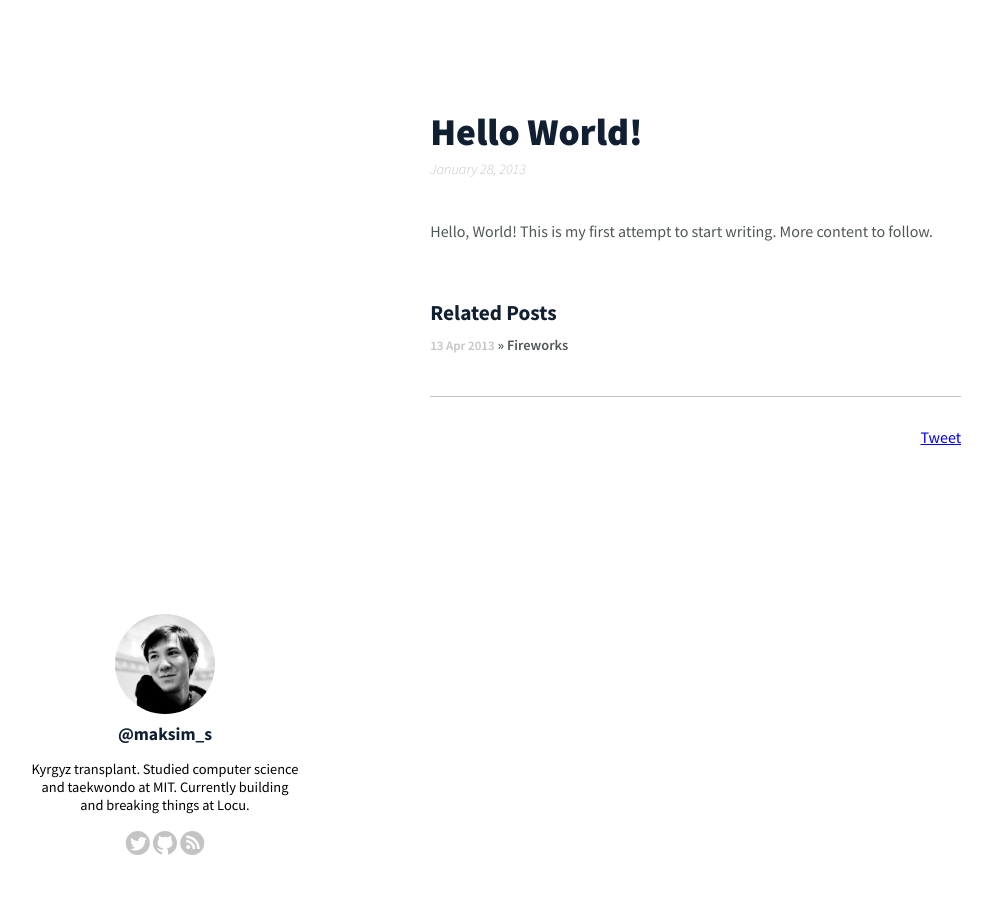
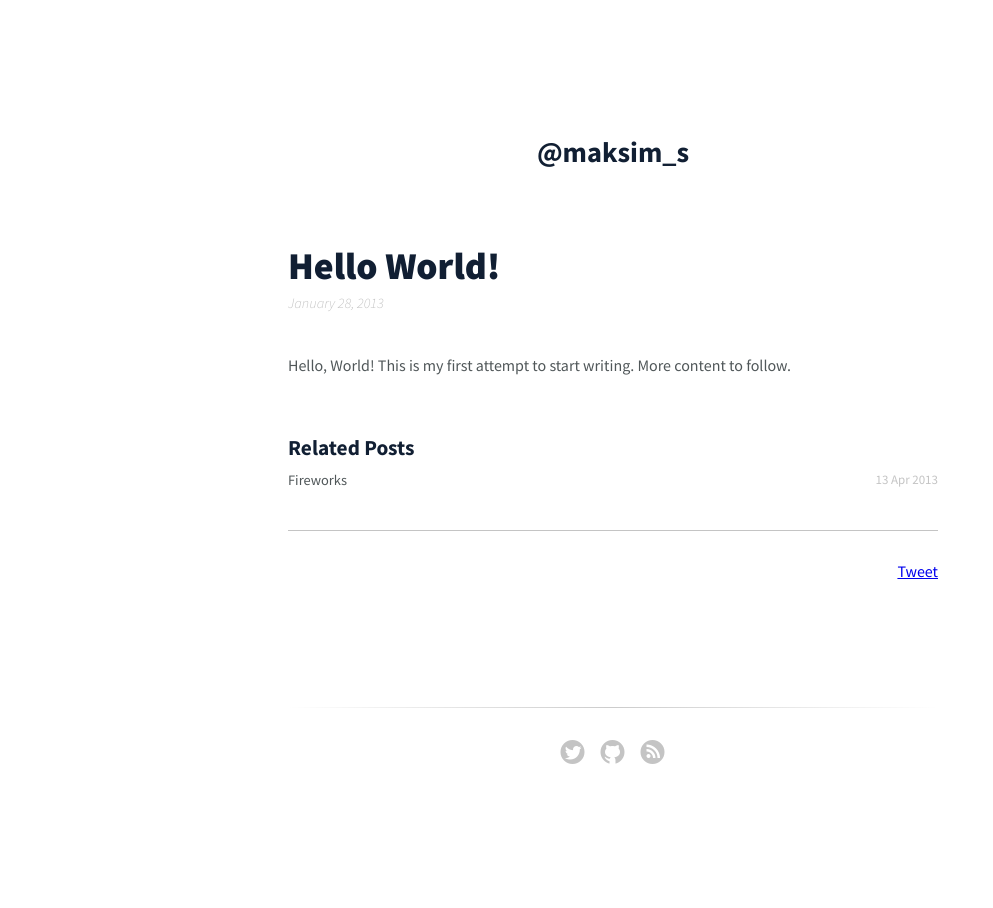
Before and after one commit to maksim-s/maksim-s.github.com, a Jekyll site: the page built from _posts/2013-01-28-hello-world.markdown, in a window 1280 px wide. Shown: the whole page, without its empty margins (27-1020 px from the left). Built offline with Jekyll 4.4.1, drawn with Linux system fonts in a browser that asks for light colours; comment, search, counter and statistics services are not loaded.

Commit message:
redesign

```diff
--- a/_layouts/layout.html
+++ b/_layouts/layout.html
@@ -30,28 +30,30 @@
     </script>
     </head>
   <body onload="prettyPrint()">
-    <header class="sidebar">
-      <div class="sidebar-background">
-        <div class="sidebar-profile">
-          <div class="sidebar-avatar">
-            <a href="/">
-              <img src="/images/profile.jpeg" class="profile-photo"/>
-            </a>
-          </div>
-          <h2 class="sidebar-name">
-            <a href="/">@maksim_s</a>
-          </h2>
-          <div class="sidebar-bio">
-            Kyrgyz transplant. Studied computer science and taekwondo at MIT. Currently building and breaking things at Locu.
-          </div>
-          <div class="sidebar-social">
-            <a href="https://twitter.com/maksim_s" target="_blank"><i class="ss-icon ss-social-circle">&#xF611;</i></a>
-            <a href="https://github.com/maksim-s" target="_blank"><i class="ss-icon ss-social-circle">&#xF671;</i></a>
-            <a href="http://feeds.feedburner.com/MaksimStepanenko" target="_blank"><i class="ss-icon ss-social-circle">&#xE310;</i></a>
-          </div>
+    <header class='header'>
+      <a class='name' href='/'>@maksim_s</a>
+    </header>
+    <article class='content'>
+      {{ content }}
+    </article>
+    <footer class='footer'>
+      <div class='container'>
+        <div class='hz-line'></div>
+        <div class='social'>
+          <a href="https://twitter.com/maksim_s"
+             target="_blank">
+             <i class="ss-icon ss-social-circle">&#xF611;</i>
+          </a>
+          <a href="https://github.com/maksim-s"
+             target="_blank">
+            <i class="ss-icon ss-social-circle">&#xF671;</i>
+          </a>
+          <a href="http://feeds.feedburner.com/MaksimStepanenko"
+             target="_blank">
+            <i class="ss-icon ss-social-circle">&#xE310;</i>
+          </a>
         </div>
       </div>
-    </header>
-    {{ content }}
+    </footer>
   </body>
 </html>
--- a/_layouts/post.html
+++ b/_layouts/post.html
@@ -1,9 +1,8 @@
 ---
 layout: layout
 ---
-<link rel="stylesheet" href="/stylesheets/css/post.css" />
-<section class="content">
-  <div class="post-title">
+
+<div class="container post-title">
   <h1>
     <a href="{{ page.url }}">{{ page.title }}</a>
   </h1>
@@ -11,18 +10,24 @@ layout: layout
     {{ page.date | date: "%B %e, %Y" }}
   </section>
 </div>
-  <div class="post-content">
+
+<div class="container post-content">
   {{ content }}
 </div>
-  <div id="related">
-    <p id="related-posts">Related Posts</p>
+
+<div class="container related-posts">
+  <p class="related-posts-title">Related Posts</p>
   <ul class="listing">
     {% for post in site.related_posts limit:3 %}
-        <li><span class="date">{{ post.date | date_to_string }}</span> &raquo; <a href="{{ post.url }}">{{ post.title }}</a></li>
+    <li>
+      <span class="date">{{ post.date | date_to_string }}</span>
+      <a href="{{ post.url }}">{{ post.title }}</a>
+    </li>
     {% endfor %}
   </ul>
 </div>
-  <div class="share">
+
+<div class="container share">
   <a href="https://twitter.com/share" class="twitter-share-button" data-via="maksim_s">
     Tweet
   </a>
@@ -30,4 +35,3 @@ layout: layout
 <script>
   !function(d,s,id){var js,fjs=d.getElementsByTagName(s)[0];if(!d.getElementById(id)){js=d.createElement(s);js.id=id;js.src="//platform.twitter.com/widgets.js";fjs.parentNode.insertBefore(js,fjs);}}(document,"script","twitter-wjs");
 </script>
-</section>
--- a/stylesheets/css/main.css
+++ b/stylesheets/css/main.css
@@ -1,164 +1,104 @@
 /* main.scss */
 /* responsive */
-.sidebar {
-  position: fixed;
-  left: 0;
-  top: 0;
-  bottom: 0;
-  right: auto;
-  width: 30%;
+html, body {
+  height: 100%; }
+
+.header {
   font-family: "Source Sans Pro", Helvetica, sans-serif;
   text-align: center;
-  background: white;
-  z-index: 2; }
-  @media only screen and (max-width: 1000px) {
-    .sidebar {
-      height: 320px;
-      width: 100%;
-      z-index: 1;
-      position: absolute; } }
-  .sidebar .sidebar-background {
-    background-image: url(/images/header.jpeg);
-    background-color: black;
-    position: relative;
-    height: 72%;
-    background-repeat: no-repeat;
-    background-size: auto 100%;
-    background-position-x: 55%; }
-    @media only screen and (max-width: 1000px) {
-      .sidebar .sidebar-background {
-        height: 100%;
-        background-size: 100% auto;
-        background-position-y: 85%; } }
-    @media only screen and (max-width: 600px) {
-      .sidebar .sidebar-background {
-        background-size: 170% auto; } }
-  .sidebar .sidebar-profile {
-    position: absolute;
-    bottom: -215px;
-    left: 15%;
-    right: 15%; }
-    @media only screen and (max-width: 1000px) {
-      .sidebar .sidebar-profile {
-        width: 60%;
-        left: 20%;
-        right: 20%;
-        bottom: -200px; } }
-    @media only screen and (max-width: 600px) {
-      .sidebar .sidebar-profile {
-        width: 85%;
-        left: 8%;
-        right: 8%; } }
-  .sidebar .sidebar-bio {
-    font-size: 0.9em;
-    margin-bottom: 15px; }
-  .sidebar .sidebar-avatar {
-    position: relative;
-    width: 100px;
-    height: 100px;
-    display: inline-block;
-    margin: auto;
-    -webkit-border-radius: 100%;
-    -moz-border-radius: 100%;
-    border-radius: 100%;
-    border: 2px solid white; }
-    .sidebar .sidebar-avatar .profile-photo {
-      height: 100%;
-      width: 100%;
-      -webkit-border-radius: 100%;
-      -moz-border-radius: 100%;
-      border-radius: 100%; }
-  .sidebar .sidebar-name {
+  height: 10%;
+  padding-top: 10%; }
+  @media only screen and (max-width: 600px) {
+    .header {
+      margin: auto; } }
+  .header .name {
     font-family: "Source Sans Pro", Helvetica, sans-serif;
-    font-size: 1.1em;
+    font-size: 1.777em;
     font-weight: bold;
-    margin: auto;
-    margin-top: 5px;
-    margin-bottom: 15px; }
-    .sidebar .sidebar-name a {
-      text-decoration: none;
-      color: #111f33; }
-  .sidebar .sidebar-social {
-    margin: auto; }
-    .sidebar .sidebar-social a {
-      text-decoration: none;
-      font-size: 1.5em;
-      color: #c4c4c4; }
-      .sidebar .sidebar-social a:hover {
-        color: #111f33; }
-  .sidebar .sidebar-nav {
+    text-decoration: none;
+    color: #111f33; }
+  .header .nav {
     margin-left: auto; }
-    .sidebar .sidebar-nav a {
+    .header .nav a {
       color: #111f33;
       font-size: 1.1em;
       display: block;
       text-decoration: none;
       font-weight: normal; }
-      .sidebar .sidebar-nav a:hover {
+      .header .nav a:hover {
         color: #d90e00; }
-    .sidebar .sidebar-nav ul {
+    .header .nav ul {
       margin: 0;
       padding: 0; }
-      .sidebar .sidebar-nav ul li {
+      .header .nav ul li {
         list-style: none;
         margin-bottom: 10px; }
 
+.footer {
+  height: 15%; }
+  .footer .hz-line {
+    background: #c4c4c4;
+    background: -webkit-gradient(linear, left top, right top, from(rgba(255, 255, 255, 0)), color-stop(#cccccc), to(rgba(255, 255, 255, 0)));
+    background: -webkit-linear-gradient(left, rgba(255, 255, 255, 0), #cccccc, rgba(255, 255, 255, 0));
+    background: linear-gradient(to right, rgba(255, 255, 255, 0), #cccccc, rgba(255, 255, 255, 0));
+    height: 1px;
+    margin: 30px 0; }
+  .footer .social {
+    margin: auto;
+    width: 115px; }
+    .footer .social a {
+      text-decoration: none;
+      font-size: 1.5em;
+      color: #c4c4c4;
+      margin: 0 5px; }
+      .footer .social a:hover {
+        color: #111f33; }
+
+.container {
+  width: 45%;
+  min-width: 650px;
+  margin: auto; }
+  @media only screen and (max-width: 1000px) {
+    .container {
+      width: 70%;
+      min-width: 100px; } }
+  @media only screen and (max-width: 600px) {
+    .container {
+      width: 90%;
+      min-width: 100px; } }
+
 .content {
   font-family: "Source Sans Pro", Helvetica, sans-serif;
-  width: 70%;
-  float: right;
-  z-index: 1; }
-  @media only screen and (max-width: 1000px) {
-    .content {
-      width: 100%;
-      margin-top: 520px;
-      position: relative;
-      z-index: 0; } }
-  .content .post-title {
-    width: 60%;
-    margin-top: 100px;
-    margin-left: 70px; }
-    @media only screen and (max-width: 1000px) {
-      .content .post-title {
-        width: 70%; } }
+  margin: auto; }
+  .content .blog-posts {
+    width: 45%;
+    min-width: 500px;
+    margin: auto; }
     @media only screen and (max-width: 600px) {
-      .content .post-title {
-        width: 90%;
-        margin-left: auto;
-        margin-right: auto; } }
-  .content .blog-posts {
-    padding-top: 10%;
-    padding-left: 15%; }
-    @media only screen and (max-width: 1000px) {
       .content .blog-posts {
-        padding: 5% 10%; } }
+        width: 98%;
+        min-width: 250px; } }
   .content .share {
     margin-top: 40px;
     margin-bottom: 10%;
-    margin-left: 70px;
     padding-top: 30px;
-    width: 60%;
     text-align: right;
     border-top: 1px solid #c4c4c4; }
-    @media only screen and (max-width: 1000px) {
-      .content .share {
-        width: 70%; } }
-    @media only screen and (max-width: 600px) {
-      .content .share {
-        width: 90%;
-        margin-left: auto;
-        margin-right: auto; } }
-  .content .post-content {
-    width: 60%;
-    margin-left: 70px; }
-    @media only screen and (max-width: 1000px) {
-      .content .post-content {
-        width: 70%; } }
-    @media only screen and (max-width: 600px) {
-      .content .post-content {
-        width: 90%;
-        margin-left: auto;
-        margin-right: auto; } }
+  .content .related-posts {
+    margin-top: 50px; }
+    .content .related-posts .listing li {
+      font-size: 0.9em;
+      padding: 0; }
+    .content .related-posts ul {
+      margin: 5px 0 0 0; }
+    .content .related-posts .date {
+      font-size: 0.9em; }
+    .content .related-posts .related-posts-title {
+      margin: 0;
+      padding: 0;
+      font-weight: bold;
+      font-size: 1.333em;
+      color: #111f33; }
   .content h1 {
     color: #111f33;
     font-weight: 900;
@@ -204,12 +144,12 @@
     overflow: scroll; }
   .content img {
     padding: 3px;
-    max-width: 150%;
-    margin-left: -70px;
-    width: 150%; }
-    @media only screen and (max-width: 1000px) {
+    margin-left: -15%;
+    width: 130%; }
+    @media only screen and (max-width: 600px) {
       .content img {
-        margin-left: -80px; } }
+        margin-left: -7%;
+        width: 113%; } }
   .content li {
     margin-bottom: 10px;
     font-size: 1em;
@@ -248,14 +188,14 @@
     .content .listing li {
       font-size: 1em;
       list-style: none;
-      padding: 2px 0 2px 0;
+      padding: 3px 0;
       margin: 0;
       color: #505759;
-      font-weight: 550;
       line-height: 1.3em; }
     .content .listing .date {
       font-size: 0.9em;
-      color: #c4c4c4; }
+      color: #c4c4c4;
+      float: right; }
     .content .listing .project-description {
       font-size: 0.9em;
       color: #505759;
@@ -265,35 +205,3 @@
       color: #505759; }
       .content .listing a:hover {
         color: #d90e00; }
-  .content #related {
-    margin-top: 50px;
-    width: 60%;
-    margin-left: 70px; }
-    .content #related .listing li {
-      font-size: 0.9em;
-      padding: 0; }
-    .content #related ul {
-      margin: 5px 0 0 0; }
-    .content #related .date {
-      font-size: 0.9em; }
-    @media only screen and (max-width: 1000px) {
-      .content #related {
-        width: 70%; } }
-    @media only screen and (max-width: 600px) {
-      .content #related {
-        width: 90%;
-        margin-left: auto;
-        margin-right: auto; } }
-  .content #related-posts {
-    margin: 0;
-    padding: 0;
-    font-weight: bold;
-    font-size: 1.333em;
-    color: #111f33; }
-  .content #galleria {
-    width: 100%; }
-  .content #blog-posts {
-    font-size: 1.777em;
-    font-weight: bold;
-    margin: 0;
-    color: #111f33; }
--- a/stylesheets/css/post.css
+++ /dev/null
@@ -1,14 +0,0 @@
-/* post.scss */
-.sidebar .sidebar-background {
-  background: none !important; }
-  @media only screen and (max-width: 1000px) {
-    .sidebar .sidebar-background {
-      border-bottom: 1px solid #eeeeee; } }
-@media only screen and (max-width: 1000px) {
-  .sidebar .sidebar-profile {
-    top: 35px;
-    bottom: 0; } }
-
-@media only screen and (max-width: 1000px) {
-  .content {
-    margin-top: 315px; } }
```
Also changed, not shown: index.html (+5 -5 lines), stylesheets/sass/main.scss (+80 -185 lines), stylesheets/sass/post.scss (deleted, +0 -32 lines). Lines whose indentation alone changed are shown as unchanged.
